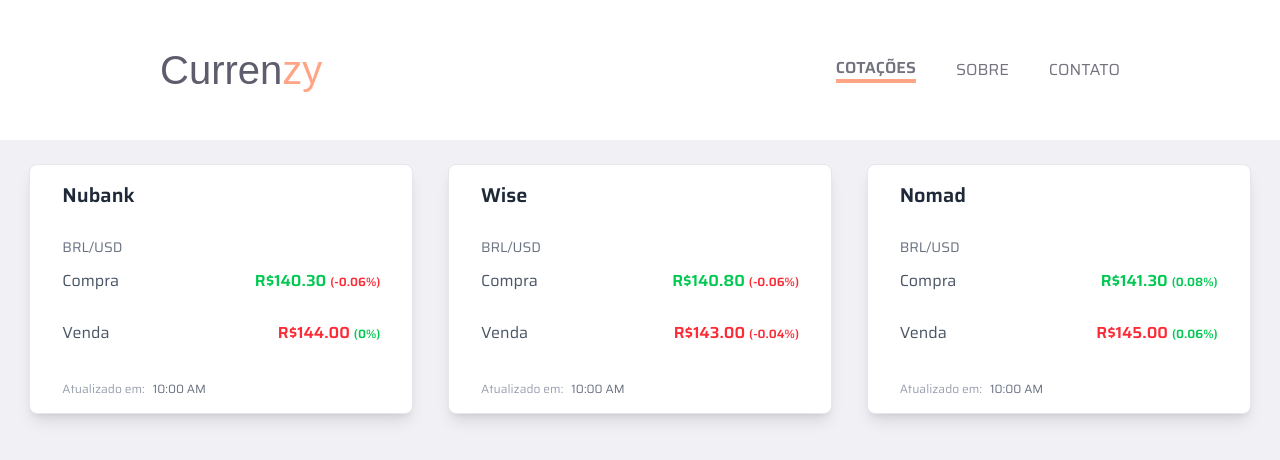
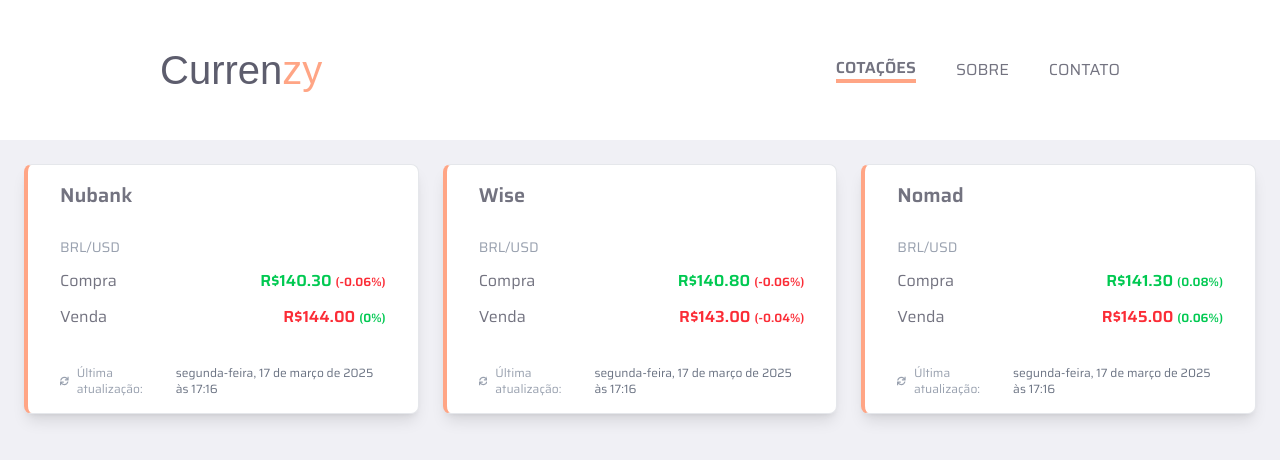
Before and after one commit to jlefilho/full-stack-challenge, a Next.js app in the folder web/: page / in a window 1280 px wide. Shown: the top 460 px of the page. Built offline with nearby package versions, Linux system fonts and the light colour scheme; a web font is replaced by a local one.

Commit message:
chore: add updatedAt

```diff
--- a/web/src/app/globals.css
+++ b/web/src/app/globals.css
@@ -12,4 +12,5 @@
   max-width: 100vw;
   overflow: hidden;
   font-family: "Saira", sans-serif;
+  color: var(--text-dark);
 }
--- a/web/src/app/page.tsx
+++ b/web/src/app/page.tsx
@@ -1,4 +1,4 @@
-import { Card } from "@/components/card";
+import { QuoteCard } from "@/components/quote-card";
 
 const quotesMock = [
   { source: "Nubank", sell_price: 144, buy_price: 140.3 },
@@ -42,13 +42,14 @@
       style={{ backgroundColor: "var(--bg-primary)" }}
     >
       {combinedData.map((data, index) => (
-        <Card
+        <QuoteCard
           key={index}
           buyPrice={data.buyPrice}
           sellPrice={data.sellPrice}
           source={data.source}
           buyPriceSlippage={data.buyPriceSlippage}
           sellPriceSlippage={data.sellPriceSlippage}
+          updatedAt={new Date().toISOString()}
         />
       ))}
     </main>
--- a/web/src/components/card.tsx
+++ /dev/null
@@ -1,62 +0,0 @@
-interface CardProps {
-  source: string;
-  buyPrice: number;
-  sellPrice: number;
-  buyPriceSlippage: number;
-  sellPriceSlippage: number;
-}
-
-export function Card({
-  source,
-  buyPrice,
-  sellPrice,
-  buyPriceSlippage,
-  sellPriceSlippage,
-}: CardProps) {
-  return (
-    <div className="bg-white shadow-lg rounded-lg px-8 py-4 flex flex-col justify-center gap-3 border border-gray-200 hover:shadow-xl transition-all duration-300 ease-in-out min-w-sm mx-auto h-[250px]">
-      <div className="flex items-center">
-        <h3 className="text-xl font-semibold text-gray-800">{source}</h3>
-      </div>
-
-      <div className="flex flex-col gap-3 mt-4">
-        <span className="text-sm text-gray-500">BRL/USD</span>
-
-        <div className="flex justify-between items-center">
-          <div className="flex-1 text-gray-600">Compra</div>
-          <div className="flex-1 text-right text-green-500 font-semibold">
-            R${buyPrice.toFixed(2)}{" "}
-            <span
-              className={`text-xs ${
-                buyPriceSlippage < 0 ? "text-red-500" : "text-green-500"
-              }`}
-            >
-              ({buyPriceSlippage}%)
-            </span>
-          </div>
-        </div>
-
-        <div className="flex justify-between items-center mt-4">
-          <div className="flex-1 text-gray-600">Venda</div>
-          <div className="flex-1 text-right text-red-500 font-semibold">
-            R${sellPrice.toFixed(2)}{" "}
-            <span
-              className={`text-xs ${
-                sellPriceSlippage < 0 ? "text-red-500" : "text-green-500"
-              }`}
-            >
-              ({sellPriceSlippage}%)
-            </span>
-          </div>
-        </div>
-      </div>
-
-      <div className="flex justify-between items-center mt-6">
-        <div className="flex items-center gap-2">
-          <span className="text-xs text-gray-400">Atualizado em:</span>
-          <span className="text-xs text-gray-500">10:00 AM</span>
-        </div>
-      </div>
-    </div>
-  );
-}
--- /dev/null
+++ b/web/src/components/quote-card.tsx
@@ -0,0 +1,94 @@
+import { FaSync } from "react-icons/fa";
+
+interface QuoteCardProps {
+  source: string;
+  buyPrice: number;
+  sellPrice: number;
+  buyPriceSlippage: number;
+  sellPriceSlippage: number;
+  updatedAt: string;
+}
+
+export function QuoteCard({
+  source,
+  buyPrice,
+  sellPrice,
+  buyPriceSlippage,
+  sellPriceSlippage,
+  updatedAt,
+}: QuoteCardProps) {
+  const formattedDate = formatIsoDateToReadable(updatedAt);
+
+  function formatIsoDateToReadable(dateString: string): string {
+    const date = new Date(dateString);
+
+    return date.toLocaleString("pt-BR", {
+      weekday: "long",
+      year: "numeric",
+      month: "long",
+      day: "numeric",
+      hour: "2-digit",
+      minute: "2-digit",
+    });
+  }
+
+  return (
+    <div
+      className="bg-white shadow-lg rounded-lg px-8 py-4 flex flex-col justify-center gap-3 border border-gray-200 hover:shadow-xl transition-all duration-300 ease-in-out max-h-[250px]"
+      style={{
+        borderLeft: "4px solid var(--orange-low)",
+      }}
+    >
+      <div className="flex items-center">
+        <h3
+          className="text-xl font-semibold"
+          style={{ color: "var(--text-dark)" }}
+        >
+          {source}
+        </h3>
+      </div>
+
+      <div className="flex flex-col gap-3 mt-4">
+        <span className="text-sm text-gray-400">BRL/USD</span>
+
+        <div className="flex justify-between">
+          <div className="flex-1">Compra</div>
+          <div className="flex-1 text-right text-green-500 font-semibold">
+            R${buyPrice.toFixed(2)}{" "}
+            <span
+              className={`text-xs ${
+                buyPriceSlippage < 0 ? "text-red-500" : "text-green-500"
+              }`}
+            >
+              ({buyPriceSlippage}%)
+            </span>
+          </div>
+        </div>
+
+        <div className="flex justify-between">
+          <div className="flex-1" style={{ color: "var(--text-dark)" }}>
+            Venda
+          </div>
+          <div className="flex-1 text-right text-red-500 font-semibold">
+            R${sellPrice.toFixed(2)}{" "}
+            <span
+              className={`text-xs ${
+                sellPriceSlippage < 0 ? "text-red-500" : "text-green-500"
+              }`}
+            >
+              ({sellPriceSlippage}%)
+            </span>
+          </div>
+        </div>
+      </div>
+
+      <div className="flex justify-between items-center mt-6">
+        <div className="flex items-center gap-2">
+          <FaSync className="text-gray-400 cursor-pointer" size={10} />
+          <span className="text-xs text-gray-400">Última atualização:</span>
+          <span className="text-xs text-gray-500">{formattedDate}</span>
+        </div>
+      </div>
+    </div>
+  );
+}
```
Also changed, not shown: web/package.json (+6 -5 lines), 1 other file (tests, documents, lock files or other folders).
